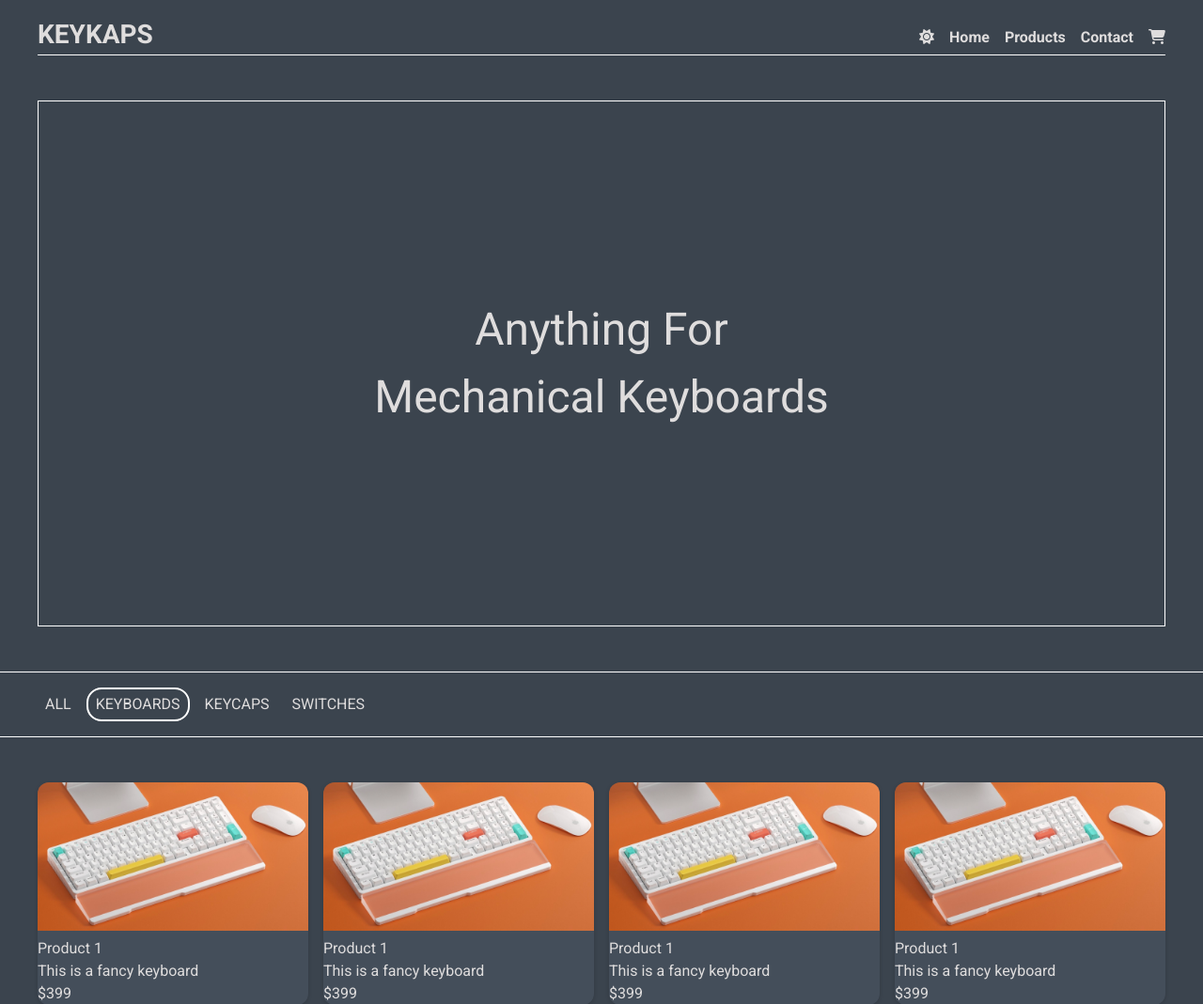
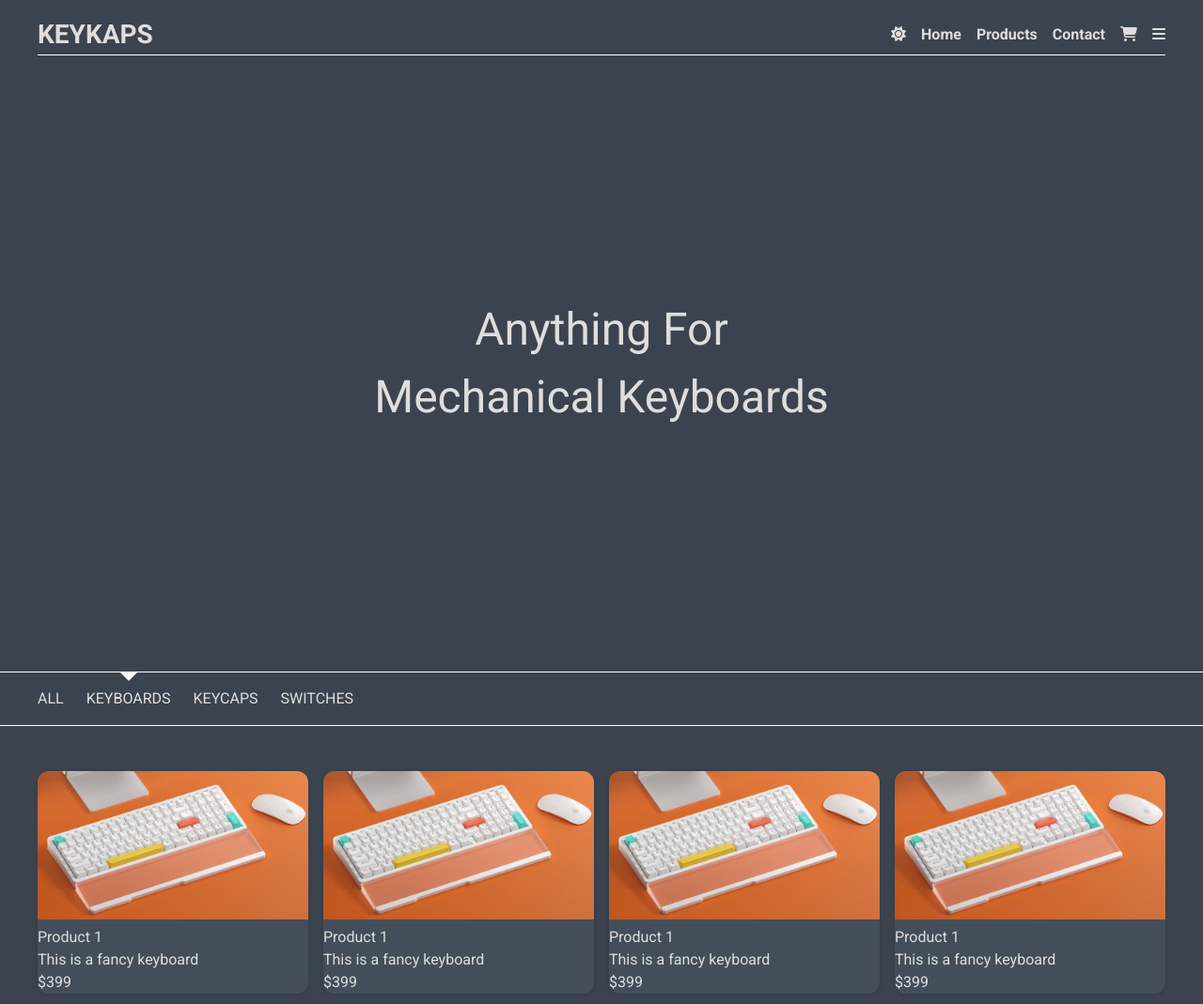
Before and after one commit to ThibaultCallia/GW1, a PHP site: page / in a window 1280 px wide. Shown: the top 1069 px of the page at 94% size. Run offline with PHP 8.4, Linux system fonts and the light colour scheme; some libraries are stand-ins or nearby versions.

Commit message:
tweaked filter menu, added responiveness on nav

```diff
--- a/css/nav.css
+++ b/css/nav.css
@@ -18,6 +18,7 @@ header {
   align-items: flex-end;
   border-bottom: 1px solid white;
   padding-top: 1rem;
+  align-items: center;
 }
 .logo {
   font-size: 1.75rem;
@@ -26,7 +27,6 @@ header {
 .nav__list {
   display: flex;
   gap: 1rem;
-  padding-bottom: 0.35rem;
 }
 
 .fa-sun:hover {
@@ -35,3 +35,12 @@ header {
 .fa-moon:hover {
   cursor: pointer;
 }
+
+@media (max-width: 470px) {
+  .full-nav {
+    display: none;
+  }
+  .mobile-nav {
+    display: block;
+  }
+}
--- a/css/products_grid_filter.css
+++ b/css/products_grid_filter.css
@@ -17,20 +17,33 @@
 }
 .filter__list {
   display: flex;
-  gap: 0.5rem;
+  gap: 1.5rem;
   align-items: center;
+  justify-content: flex-start;
 }
 .filter__item {
-  padding: 0.25rem 0.5rem;
+  position: relative;
 }
 
 .filter__item:hover {
   cursor: pointer;
 }
 
-.active-filter {
-  border: 2px solid white;
-  border-radius: 1rem;
+.active-filter::after {
+  content: "";
+  position: absolute;
+  right: 50%;
+  transform: translateX(50%);
+  top: -17px;
+  border: 10px solid;
+  border-color: rgb(255, 255, 255) #0000 #0000 #0000;
+}
+
+@media (max-width: 470px) {
+  .filter__list {
+    justify-content: space-between;
+    gap: 0rem;
+  }
 }
 
 /* ------ GRID ------ */
--- a/css/welcome.css
+++ b/css/welcome.css
@@ -3,7 +3,7 @@
 
   /* How to make height header as variable? */
   overflow: hidden;
-  border: 1px solid white;
+  /* border: 1px solid white; */
   width: min(
     var(--max-width-general),
     100vw - 2 * var(--padding-general-sides)
--- a/index.html
+++ b/index.html
@@ -32,11 +32,17 @@
           <h2 class="logo">KEYKAPS</h2>
           <nav class="main-nav">
             <ul class="nav__list">
-              <li><i class="theme-btn fa-solid fa-sun"></i></li>
-              <li>Home</li>
-              <li>Products</li>
-              <li>Contact</li>
-              <li><i class="fa-solid fa-cart-shopping"></i></li>
+              <li class="full-nav">
+                <i class="theme-btn fa-solid fa-sun"></i>
+              </li>
+              <li class="full-nav">Home</li>
+              <li class="full-nav">Products</li>
+              <li class="full-nav">Contact</li>
+              <li class="full-nav">
+                <i class="fa-solid fa-cart-shopping"></i>
+              </li>
+
+              <li class="mobile-nav"><i class="fa-solid fa-bars"></i></li>
             </ul>
           </nav>
         </div>
```
